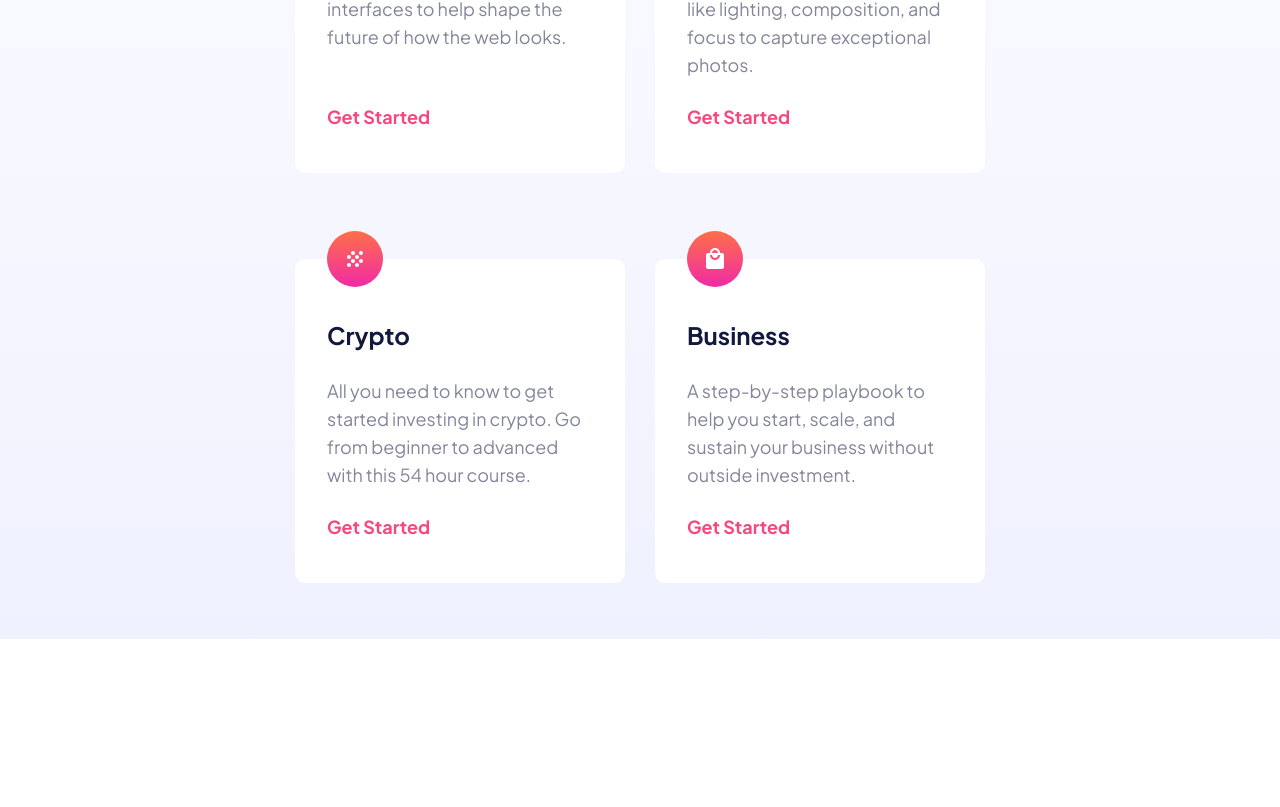
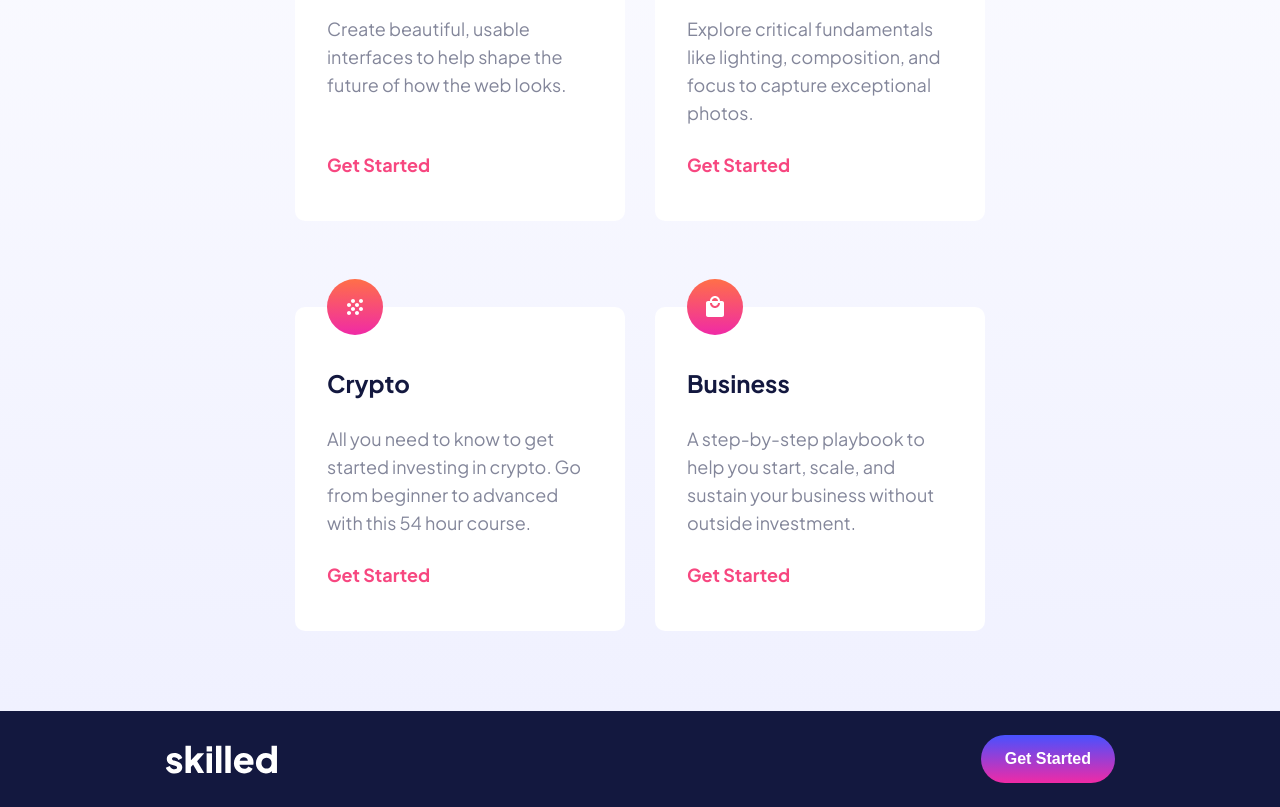
Before and after one commit to alexanderivanov2/frontend-mentor, a Vue app: page /newbie/skilled-e-learning-landing-page in a window 1280 px wide. Shown: the part 1329-2136 px from the top of the page. Before the commit the page ends 1968 px from the top, so only its background shows below. Built offline with nearby package versions, Linux system fonts and the light colour scheme.

Commit message:
implement footer

```diff
--- a/src/assets/styles/pages/LandingPages/_skilledELearningLandingPage.scss
+++ b/src/assets/styles/pages/LandingPages/_skilledELearningLandingPage.scss
@@ -11,8 +11,9 @@
     $light-pink: #FFA7C3;
     $light-gradient: linear-gradient(#FF6F48 0%, #F02AA6 100%);
     $light-gradient-hover: linear-gradient(rgba(255, 255, 255, 0.7), rgba(255, 255, 255, 0.7)), linear-gradient(#FF6F48, #F02AA6);
+    $dark-gradient: linear-gradient(#4851FF 0%, #F02AA6 100%);
+    $dark-gradient-hover: linear-gradient(rgba(255, 255, 255, 0.3), rgba(255, 255, 255, 0.3)), linear-gradient(#4851FF, #F02AA6);
     $white-gradient: linear-gradient(#FFFFFF 0%, #F0F1FF 100%);
-
 
     $image-mobile-1x: '/assets/images/LandingPages/skilledELearningPage/image-hero-mobile.webp';
     $image-mobile-2x: '/assets/images/LandingPages/skilledELearningPage/image-hero-mobile@2x.png';
@@ -20,12 +21,12 @@
     $image-tablet-2x: '/assets/images/LandingPages/skilledELearningPage/image-hero-tablet@2x.png';
     $image-desktop-1x: '/assets/images/LandingPages/skilledELearningPage/image-hero-desktop.webp';
     $image-desktop-2x: '/assets/images/LandingPages/skilledELearningPage/image-hero-desktop@2x.png';
-
     $icon-animation: '/assets/images/LandingPages/skilledELearningPage/icon-animation.svg';
     $icon-business: '/assets/images/LandingPages/skilledELearningPage/icon-business.svg';
     $icon-crypto: '/assets/images/LandingPages/skilledELearningPage/icon-crypto.svg';
     $icon-design: '/assets/images/LandingPages/skilledELearningPage/icon-design.svg';
     $icon-photography: '/assets/images/LandingPages/skilledELearningPage/icon-photography.svg';
+
     max-width: 144.4rem;
     margin: auto;
     overflow-x: clip;
@@ -82,7 +83,7 @@
         padding: 1.6rem;
 
         &-wrapper {
-            max-width: 1440px;
+            max-width: 144.4rem;
             margin: auto;
         }
 
@@ -102,7 +103,6 @@
                     font-size: 2.4rem;
                     font-weight: bold;
                     line-height: 3.2rem;
-
                 }
             }
 
@@ -164,6 +164,14 @@
         }
     }
 
+    .skilled-e-learning-footer {
+        display: flex;
+        justify-content: space-between;
+        align-items: center;
+        background-color: $dark-blue;
+        padding: 3.6rem 1.6rem;
+    }
+
     .btn {
         font-size: 1.6rem;
         font-weight: bold;
@@ -190,6 +198,14 @@
                 background: $light-gradient-hover;
             }
         }
+
+        &-dark-gradient {
+            background: $dark-gradient;
+
+            &:hover {
+                background: $dark-gradient-hover;
+            }
+        }
     }
 
     @media screen and (min-width: 300px) {
@@ -213,7 +229,7 @@
             &-image-wrapper {
                 position: relative;
                 width: 100%;
-                height: 410px;
+                height: 41rem;
 
                 .responsive-background {
                     width: 100%;
@@ -243,8 +259,9 @@
 
         .skilled-e-learning-header,
         .skilled-e-learning-header-section,
-        .skilled-e-learning-courses-list {
-            padding: 2.4rem 4rem 0;
+        .skilled-e-learning-courses-list,
+        .skilled-e-learning-footer {
+            padding: 2.4rem 4rem;
         }
 
         .skilled-e-learning-header-section {
@@ -271,8 +288,8 @@
                         right: 0;
                         top: -50%;
                         transform: translateX(48%);
-                        width: 695px;
-                        height: 723px;
+                        width: 69.5rem;
+                        height: 72.3rem;
 
                         @media (-webkit-min-device-pixel-ratio: 2),
                         (min-resolution: 192dpi) {
@@ -316,8 +333,9 @@
 
         .skilled-e-learning-header,
         .skilled-e-learning-header-section,
-        .skilled-e-learning-courses-list {
-            padding: 2.4rem 16.5rem 0;
+        .skilled-e-learning-courses-list,
+        .skilled-e-learning-footer {
+            padding: 2.4rem 16.5rem;
         }
 
         .skilled-e-learning-header-section {
@@ -346,8 +364,8 @@
                         right: 0;
                         top: -65%;
                         transform: translateX(53%);
-                        width: 1046px;
-                        height: 850px;
+                        width: 104.6rem;
+                        height: 85rem;
 
                         @media (-webkit-min-device-pixel-ratio: 2),
                         (min-resolution: 192dpi) {
--- a/src/views/NewbiePages/NewbieLandingPages/SkilledELearningLandingPage.vue
+++ b/src/views/NewbiePages/NewbieLandingPages/SkilledELearningLandingPage.vue
@@ -30,6 +30,10 @@
                 </div>
             </div>
         </section>
+        <footer class="skilled-e-learning-footer">
+            <img :src="logoLight" alt="skilled light logo">
+            <button class="btn btn-dark-gradient">Get Started</button>
+        </footer>
     </div>
 </template>
 
```
